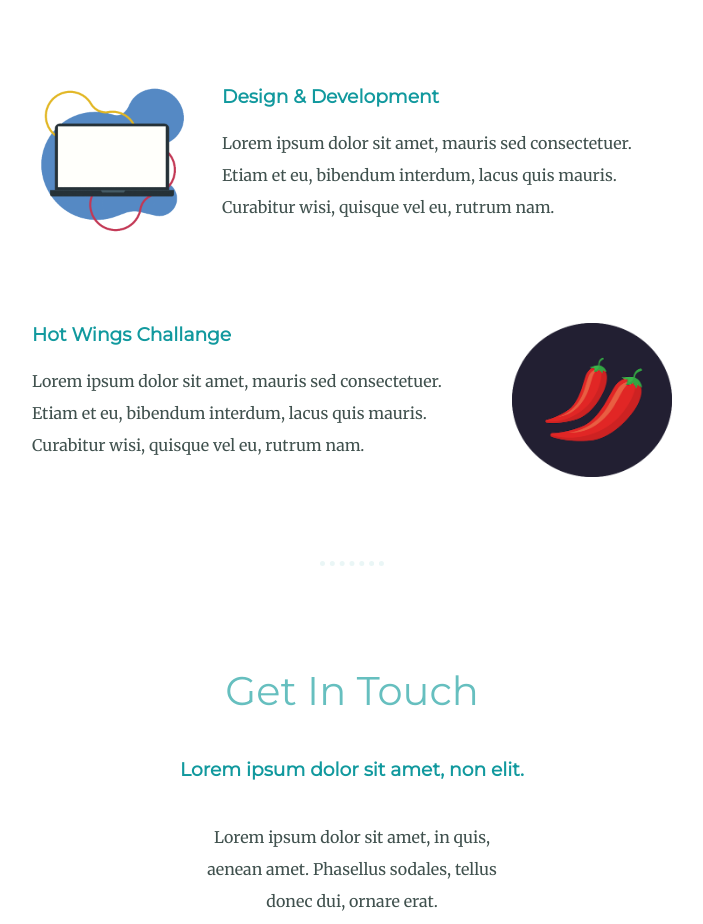
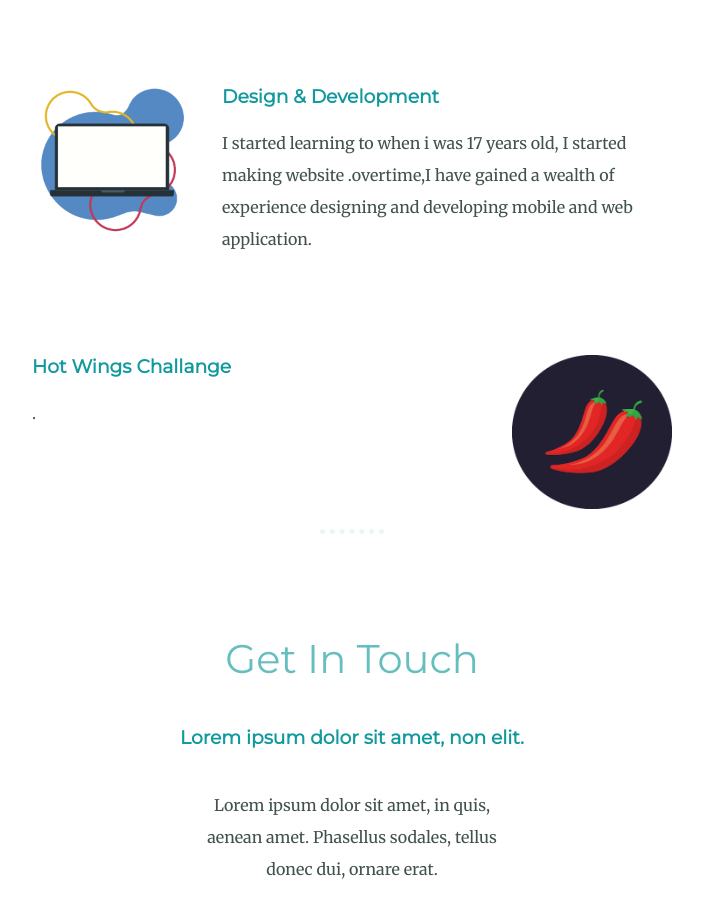
Before and after one commit to mostafazidan/personalSite, a plain HTML site: page index.html in a window 1280 px wide. Shown: the part 1560-2484 px from the top of the page, without its empty margins (288-991 px from the left). Drawn offline with Linux system fonts and the light colour scheme.

Commit message:
Update index.html

```diff
--- a/index.html
+++ b/index.html
@@ -28,12 +28,12 @@
               <div class="skill-row">
                 <img class="code-img" src="images/giphy.gif" alt="">
                 <h3>Design & Development</h3>
-                <p >Lorem ipsum dolor sit amet, mauris sed consectetuer. Etiam et eu, bibendum interdum, lacus quis mauris. Curabitur wisi, quisque vel eu, rutrum nam.</p>
+                <p>I started learning to when i was 17 years old, I started making website .overtime,I have gained a wealth of experience designing and developing mobile and web application.</p>
               </div>
               <div class="skill-row">
                 <img class="chili-img" src="images/chillies.png" alt="">
                 <h3>Hot Wings Challange</h3>
-                <p >Lorem ipsum dolor sit amet, mauris sed consectetuer. Etiam et eu, bibendum interdum, lacus quis mauris. Curabitur wisi, quisque vel eu, rutrum nam.</p>
+                <p>.</p>
               </div>
             </div>
             <hr>
```
